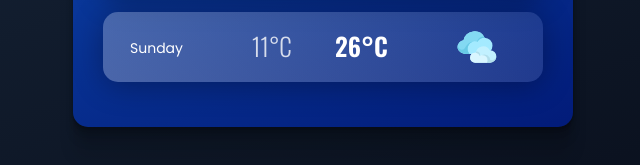
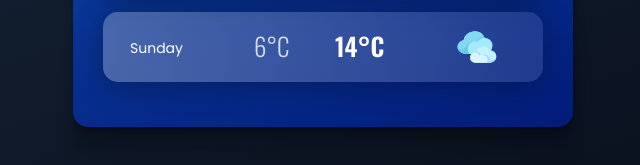
Before and after one commit to tashahutchinson/weather-app, a plain HTML site: page index.html in a window 1280 px wide. Shown: the part 1034-1199 px from the top of the page, 317-957 px from the left. Drawn offline with nearby package versions, Linux system fonts and the light colour scheme.

Commit message:
Changed weekly numbers

```diff
--- a/index.html
+++ b/index.html
@@ -104,8 +104,8 @@
 
   <div class="row weekly-box">
   <div class="col-3"> <span class="weekly-day">Sunday</span></div>
-  <div class="col-3 text-center"> <span class="weekly-low">11°C</span></div>
-  <div class="col-3"><span class="weekly-high">26°C</span></div>
+  <div class="col-3 text-center"> <span class="weekly-low">6°C</span></div>
+  <div class="col-3"><span class="weekly-high">14°C</span></div>
   <div class="col-3 text-center"><img class="weather-weeklyicon" src="images/cloudy.svg" alt="sunny"></div>
 </div>
 </section>
```
